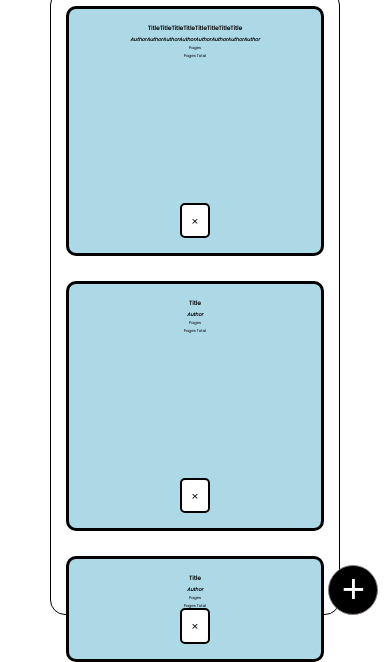
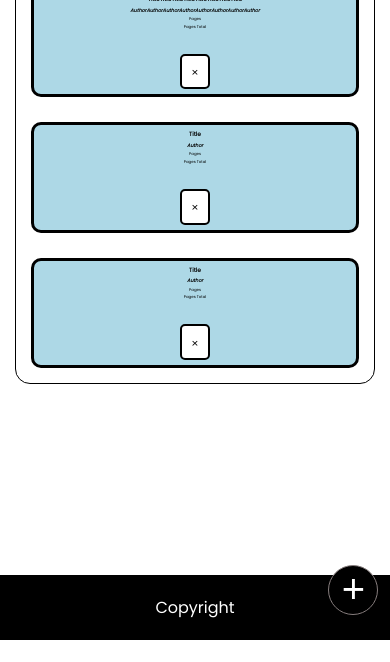
Before and after one commit to pauln17/The-Odin-Project, a plain HTML site: page library/index.html in a window 390 px wide. Shown: the part 204-866 px from the top of the page. After the commit the page ends 844 px from the top, so only its background shows below. Drawn offline with Linux system fonts and the light colour scheme.

Commit message:
Fixed Responsiveness Errors and Added Footer

```diff
--- a/library/index.html
+++ b/library/index.html
@@ -9,6 +9,7 @@
     <script defer src="script.js"></script>
 </head>
 <body>
+    <div>
         <div class="header">
             <h1>Virtual Library</h1>
         </div>
@@ -89,8 +90,11 @@
                     </div>
                 </div>
             </div>
-
+        </div>
     </div>
 
+    <div class="footer">
+        <p>Copyright</p>
+    </div>
 </body>
 </html>
--- a/library/styles.css
+++ b/library/styles.css
@@ -3,13 +3,14 @@
 * {
     margin: 0;
     padding: 0;
-
 }
 
 body {
     font-family: 'Poppins', sans-serif;
-    position: relative;
+    display: flex;
+    flex-direction: column;
     height: 100vh;
+    justify-content: space-between;
 }
 
 .header {
@@ -20,7 +21,7 @@ body {
     color: white;
     position: relative;
     z-index: 1;
-    height: 10%;
+    height: 100px;
     padding: 10px;
 }
 
@@ -53,8 +54,6 @@ body {
     display: flex;
     justify-content: center;
     align-items: center;
-    padding: 50px;
-    height: 78%;
 }
 
 .add-book-popup {
@@ -159,8 +158,9 @@ form {
 }
 
 .book-info-container {
-    height: 100%;
-    width: 100%;
+    width: 100vw;
+    height: auto;
+    padding: 15px;
 }
 
 .library-label h3 {
@@ -170,19 +170,19 @@ form {
 
 .book-info {
     display: grid;
-    grid-template-columns: repeat(auto-fit, minmax(150px, 1fr));
-    grid-template-rows: repeat(auto-fit, 250px);
+    grid-template-columns: repeat(auto-fit, minmax(200px, 1fr));
+    grid-auto-rows: 1fr;
+    justify-content: center;
+    padding: 15px;
     border: 1px solid;
     border-radius: 15px;
-    padding: 15px;
-    height: 90%;
     gap: 25px;
+    height: 100%;
 }
-
 
 .book {
     background: lightblue;
-    padding: 15px;
+    padding: 5px;
     display: flex;
     flex-direction: column;
     justify-content: space-between;
@@ -190,6 +190,7 @@ form {
     text-align: center;
     border: 3px solid;
     border-radius: 10px;
+    gap: 25px;
 }
 
 .book-description {
@@ -233,6 +234,21 @@ form {
     background: rgb(186, 186, 186);
 }
 
+.footer {
+    background: black;
+    color: white;
+    height: 65px;
+    width: 100%;
+    display: flex;
+    justify-content: center;
+    align-items: center;
+}
+
+@media (max-width: 260px) {
+    .book-info {
+        grid-template-columns: repeat(auto-fit, minmax(100px, 1fr));
+    }
+}
 
 @media (max-width: 240px) {
     .header {
```
Lines whose indentation alone changed are shown as unchanged.
